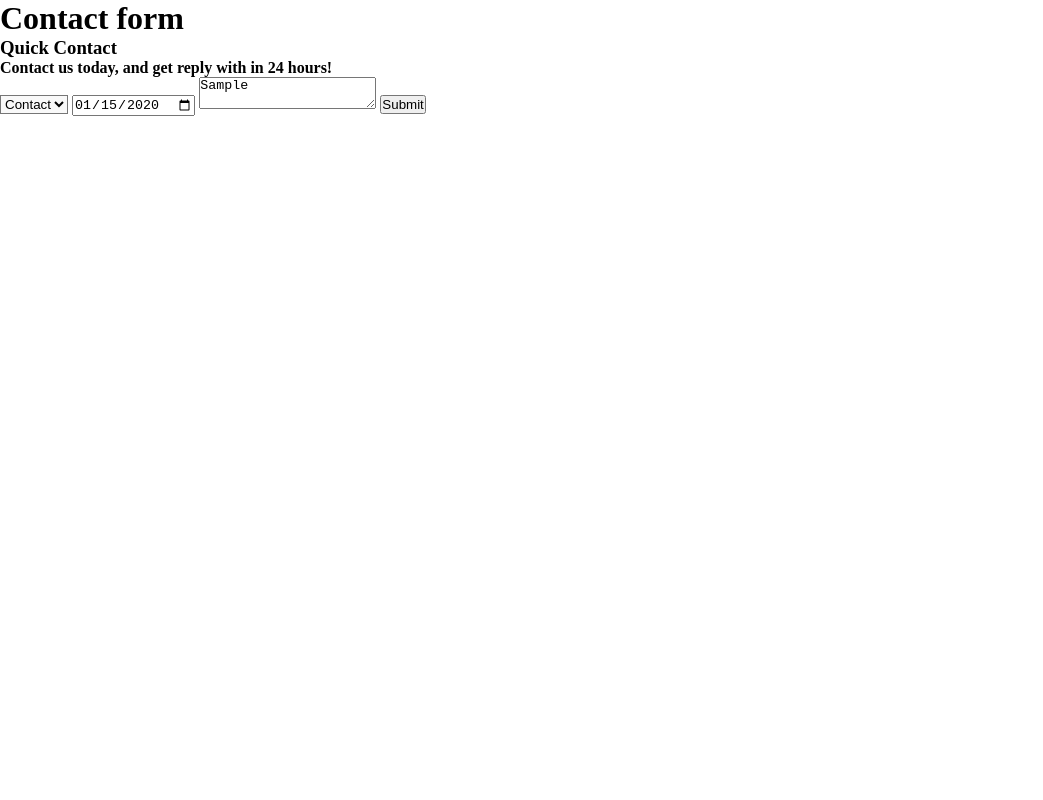
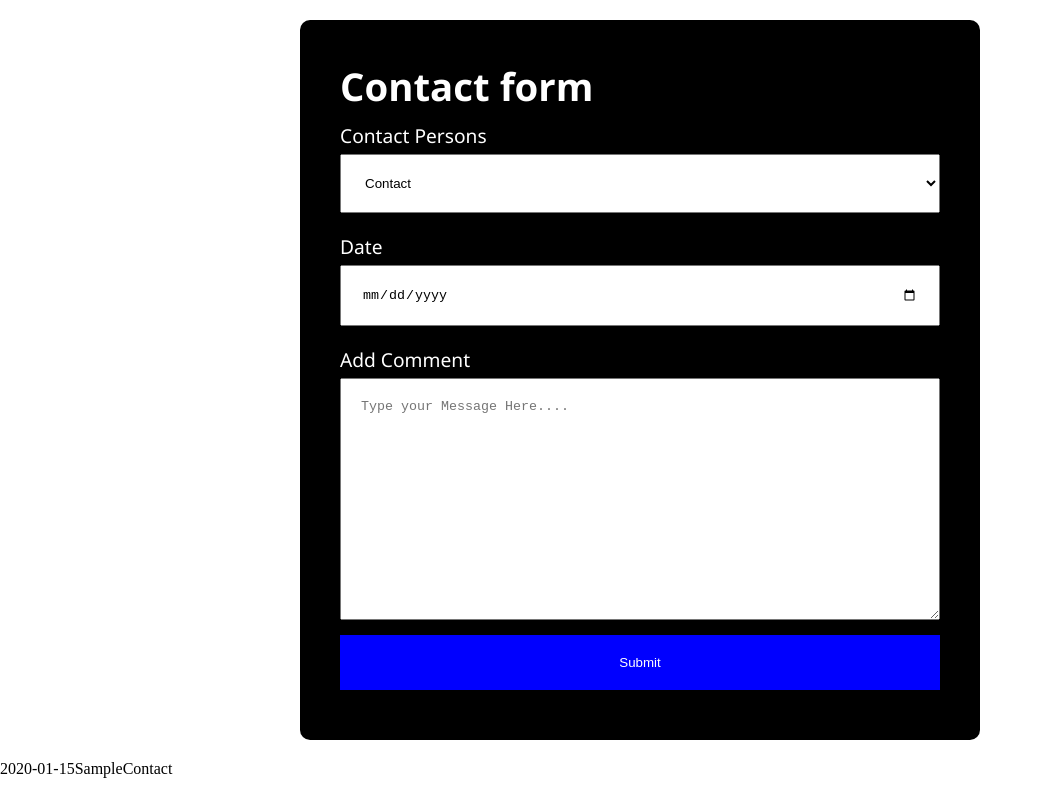
Before and after one commit to evergreenx/Contact-Form, a plain HTML site: page index.html in a window 1280 px wide. Both pictures are taken after typing "2020-01-15", "Sample" into the empty fields and a click on the button "Submit". Shown: the whole page, without its empty margins (0-1043 px from the left). Drawn offline with Linux system fonts and the light colour scheme; no server answers.

Commit message:
styling form

```diff
--- a/app.js
+++ b/app.js
@@ -8,10 +8,20 @@ let datePicker = document.getElementById("date-picker");
 let submitBtn = document.getElementById("contact-submit");
 
 let select = document.getElementById("contact");
+let myForm = document.getElementById("myForm");
+let modal = document.querySelector(".result");
 
-submitBtn.addEventListener("click", (e) => {
+console.log(myForm);
+
+// myForm.addEventListener("submit", validateForm);
+
+myForm.addEventListener("submit", (e) => {
   e.preventDefault();
-  alert(datePicker.value + textArea.value + select.value);
+  // alert(datePicker.value + textArea.value + select.value);
+
+  modal.innerHTML = datePicker.value + textArea.value + select.value;
+
+  myForm.reset();
 });
 
 fetch(url)
--- a/index.html
+++ b/index.html
@@ -8,35 +8,23 @@
     <link rel="stylesheet" href="style.css" />
   </head>
   <body>
+    <!-- Widget should be a responsive form, minWidth = 200px, maxWidth = 600px -->
+
+    <form id="myForm">
       <h1>Contact form</h1>
 
+      <label for="select">Contact Persons</label>
+      <select id="contact" required>
+        <option selected="selected" disabled>Contact</option>
+        <div class="results"></div>
+      </select>
 
-    <div class="">
-      <form id="" >
-        <h3>Quick Contact</h3>
-        <h4>Contact us today, and get reply with in 24 hours!</h4>
+      <label for="select">Date</label>
+
+      <input type="date" required autofocus id="date-picker" />
 
 
-
-    <select id="contact" required>
-        <option selected="selected" disabled>
-         Contact
-            </option>
-        <div class="results"></div>
-
-        </select>
-
-          <input
-
-            type="date"
-
-            required
-            autofocus
-            id="date-picker"
-
-          />
-
-
+      <label for="coment">Add Comment</label>
 
       <textarea
         placeholder="Type your Message Here...."
@@ -47,15 +35,19 @@
 
       <button
         name="submit"
-
+        type="submit"
         id="contact-submit"
         data-submit="...Sending"
       >
         Submit
       </button>
+    </form>
 
-      </form>
-    </div>
+
+    <section class="result">
+
+    </section>
+
     <script src="/app.js"></script>
   </body>
 </html>
--- a/style.css
+++ b/style.css
@@ -3,69 +3,42 @@
   padding: 0;
 }
 
-.container {
-  max-width: 400px;
-  width: 100%;
-  margin: 0 auto;
-  position: relative;
+form {
+  min-width: 200px;
+  max-width: 600px;
+  margin: 20px auto;
+  display: flex;
+  padding: 40px;
+  flex-direction: column;
+
+  font-size: larger;
+  background: #000;
+  color:#fff;
+  border-radius: 10px;;
+font-family: 'Segoe UI', Tahoma, Geneva, Verdana, sans-serif;}
+
+input,
+button,
+select,
+textarea  {
+  margin-top: 5px;
+  margin-bottom: 10px;
+padding: 20px;
+
 }
 
-#contact input[type="text"],
-#contact input[type="email"],
-#contact input[type="tel"],
-#contact input[type="url"],
-#contact textarea,
-#contact button[type="submit"] {
-  font: 400 12px/16px "Open Sans", Helvetica, Arial, sans-serif;
+label{
+  margin-top: 10px;
+
+}
+textarea {
+  height: 200px;
 }
 
-#contact {
-  background: #f9f9f9;
+button{
+  color:#fff;
+  background-color: blue;
+  outline: none;
+  border:none;
+
 }
-
-#contact h3 {
-  color: #f96;
-  display: block;
-  font-size: 30px;
-  font-weight: 400;
-}
-
-#contact h4 {
-  margin: 5px 0 15px;
-  display: block;
-  font-size: 13px;
-}
-
-#contact textarea {
-  height: 100px;
-  max-width: 100%;
-  resize: none;
-}
-
-#contact button[type="submit"] {
-  cursor: pointer;
-  width: 100%;
-  border: none;
-  background: #0cf;
-  color: #fff;
-  margin: 0 0 5px;
-  padding: 10px;
-  font-size: 15px;
-}
-
-#contact button[type="submit"]:hover {
-  background: #09c;
-  -webkit-transition: background 0.3s ease-in-out;
-  -moz-transition: background 0.3s ease-in-out;
-  transition: background-color 0.3s ease-in-out;
-}
-
-#contact button[type="submit"]:active {
-  box-shadow: inset 0 1px 3px rgba(0, 0, 0, 0.5);
-}
-
-#contact input:focus,
-#contact textarea:focus {
-  outline: 0;
-  border: 1px solid #999;
-}
```
Lines whose indentation alone changed are shown as unchanged.
